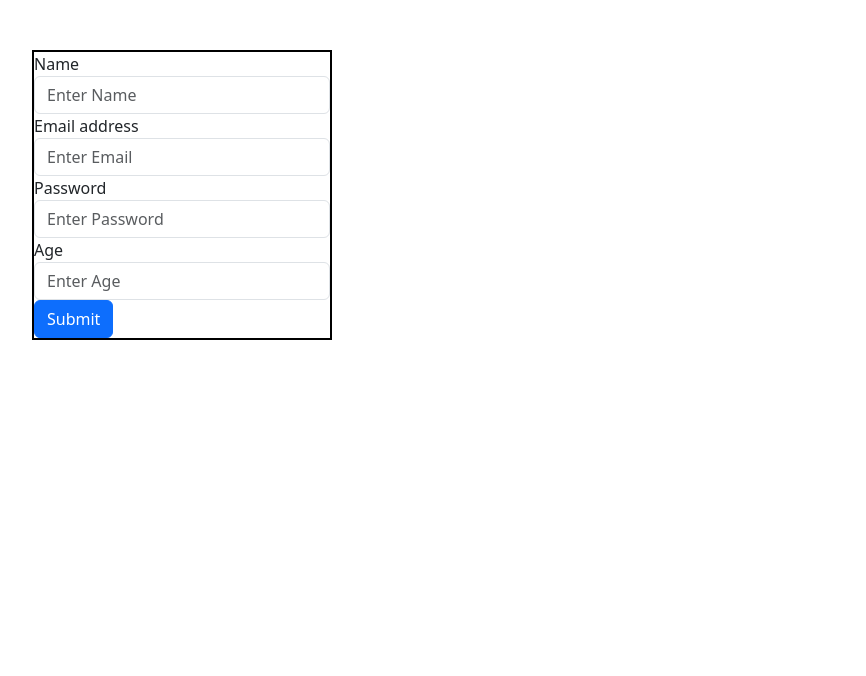
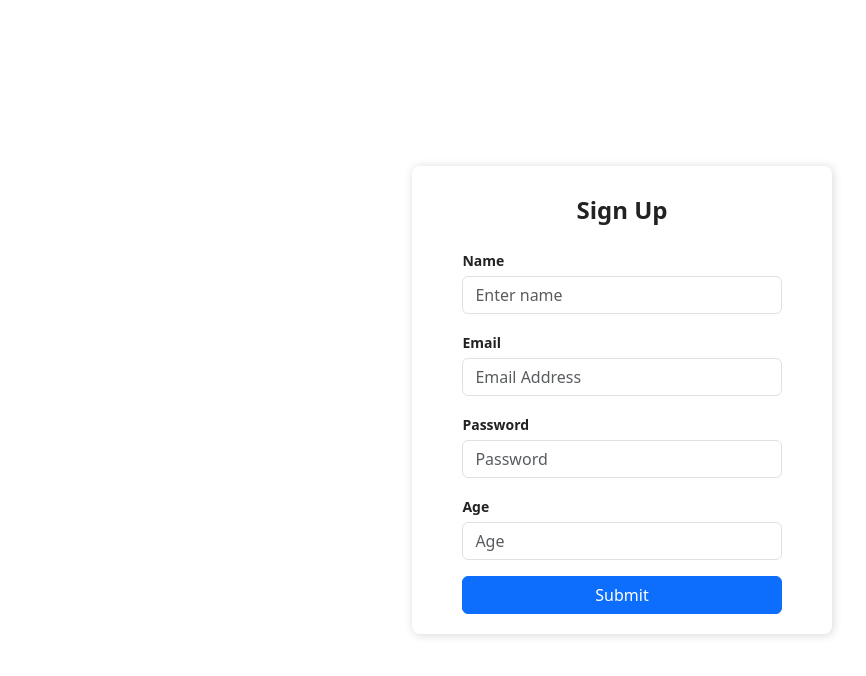
Before and after one commit to devMali/Fullstack_app, a React (Create React App) app in the folder frontend/: page /create in a window 1280 px wide. Shown: the top 676 px of the page, without its empty margins (18-884 px from the left). Built offline with nearby package versions, Linux system fonts and the light colour scheme.

Commit message:
Added the signin and signup forms designs and handles different errors

```diff
--- a/frontend/src/App.css
+++ b/frontend/src/App.css
@@ -1,37 +1,40 @@
+
 .App {
+  background-color: white;
 }
 
-.App-logo {
-  height: 40vmin;
-  pointer-events: none;
+.Auth-form-container {
+  display: flex;
+  justify-content: center;
+  align-items: center;
+  width: 100vw;
+  height: 100vh;
 }
 
-@media (prefers-reduced-motion: no-preference) {
-  .App-logo {
-    animation: App-logo-spin infinite 20s linear;
-  }
+.Auth-form {
+  width: 420px;
+  box-shadow: rgb(0 0 0 / 16%) 1px 1px 10px;
+  padding-top: 30px;
+  padding-bottom: 20px;
+  border-radius: 8px;
+  background-color: white;
 }
 
-.App-header {
-  background-color: #282c34;
-  min-height: 100vh;
-  display: flex;
-  flex-direction: column;
-  align-items: center;
-  justify-content: center;
-  font-size: calc(10px + 2vmin);
-  color: white;
+.Auth-form-content {
+  padding-left: 12%;
+  padding-right: 12%;
 }
 
-.App-link {
-  color: #61dafb;
+.Auth-form-title {
+  text-align: center;
+  margin-bottom: 1em;
+  font-size: 24px;
+  color: rgb(34, 34, 34);
+  font-weight: 800;
 }
 
-@keyframes App-logo-spin {
-  from {
-    transform: rotate(0deg);
-  }
-  to {
-    transform: rotate(360deg);
-  }
+label {
+  font-size: 14px;
+  font-weight: 600;
+  color: rgb(34, 34, 34);
 }
--- a/frontend/src/App.js
+++ b/frontend/src/App.js
@@ -4,7 +4,9 @@ import { BrowserRouter,Routes,Route } from 'react-router-dom';
 import Users from './components/Users';
 import Create from './components/Create';
 import Update from './components/Update';
+import Login from './components/Login';
 import 'bootstrap/dist/css/bootstrap.min.css';
+
 function App() {
   return (
     <div className="App">
@@ -12,6 +14,7 @@ function App() {
         <Routes>
           <Route path='/' element={<Users />}></Route>
           <Route path='/create' element={<Create/>}></Route>
+          <Route path='/login' element={<Login/>}></Route>
           <Route path='/update/:id' element={<Update/>}></Route>
         </Routes>
       </BrowserRouter>
--- a/frontend/src/components/Create.js
+++ b/frontend/src/components/Create.js
@@ -18,45 +18,71 @@ const Create = () => {
     }
     const handleSubmit = (e) => {
         e.preventDefault()
-        axios.post("http://localhost:3031/create",data)
+       const response = axios.post("http://localhost:3031/create",data)
         .then(result => {
             console.log(result);
             navigate('/')
         })
-        .catch(err => console.log(err))
+        .catch((err) => {
+            if(err.response){
+                const code = err.response.status;
+
+                if(code == 409){
+                    alert("User already exists")
+                }if(code == 400){
+                    alert("All inputs are required")
+                }
+            }
+        })
     }
   return (
-    <div style={{width:'300px',margin:'50px',border:'2px solid black'}}>
-
-        <form onSubmit={handleSubmit}>
-
-            <div class="form-group">
-                <label for="exampleInputName">Name</label>
-                <input type="text" class="form-control" id="exampleInputName" placeholder="Enter Name"
-                onChange={(e) => setName(e.target.value)} required />
-            </div>
-
-            <div class="form-group">
-                <label for="exampleInputEmail1">Email address</label>
-                <input type="email" class="form-control" id="exampleInputEmail1" aria-describedby="emailHelp" placeholder="Enter Email"
-                onChange={(e) => setEmail(e.target.value)} required />
-            </div>
-
-            <div class="form-group">
-                <label for="pass">Password</label>
-                <input type="password" class="form-control" id="pass"  placeholder="Enter Password"
-                onChange={(e) => setPass(e.target.value)} required />
-            </div>
-
-            <div class="form-group">
-                <label for="exampleInputPassword1">Age</label>
-                <input type="number" class="form-control" id="exampleInputPassword1" placeholder="Enter Age"
-                onChange={(e) => setAge(e.target.value)} required />
-            </div>
-
-            <button type="submit" class="btn btn-primary">Submit</button>
-        </form>
-
+    <div className="Auth-form-container">
+      <form onSubmit={handleSubmit} className="Auth-form">
+        <div className="Auth-form-content">
+          <h3 className="Auth-form-title">Sign Up</h3>
+          <div className="form-group mt-3">
+            <label>Name</label>
+            <input
+              type="text"
+              className="form-control mt-1"
+              placeholder="Enter name"
+              onChange={(e) => setName(e.target.value)} required
+            />
+          </div>
+          <div className="form-group mt-3">
+            <label>Email</label>
+            <input
+              type="email"
+              className="form-control mt-1"
+              placeholder="Email Address"
+              onChange={(e) => setEmail(e.target.value)} required
+            />
+          </div>
+          <div className="form-group mt-3">
+            <label>Password</label>
+            <input
+              type="password"
+              className="form-control mt-1"
+              placeholder="Password"
+              onChange={(e) => setPass(e.target.value)} required
+            />
+          </div>
+          <div className="form-group mt-3">
+            <label>Age</label>
+            <input
+              type="number"
+              className="form-control mt-1"
+              placeholder="Age"
+              onChange={(e) => setAge(e.target.value)} required
+            />
+          </div>
+          <div className="d-grid gap-2 mt-3">
+            <button type="submit" className="btn btn-primary">
+              Submit
+            </button>
+          </div>
+        </div>
+      </form>
     </div>
   )
 }
--- /dev/null
+++ b/frontend/src/components/Login.js
@@ -0,0 +1,38 @@
+import React from 'react'
+import '../App.css'
+const Login = () => {
+  return (
+
+    <div className="Auth-form-container">
+      <form className="Auth-form">
+        <div className="Auth-form-content">
+          <h3 className="Auth-form-title">Sign In</h3>
+          <div className="form-group mt-3">
+            <label>Email address</label>
+            <input
+              type="email"
+              className="form-control mt-1"
+              placeholder="Enter email"
+            />
+          </div>
+          <div className="form-group mt-3">
+            <label>Password</label>
+            <input
+              type="password"
+              className="form-control mt-1"
+              placeholder="Enter password"
+            />
+          </div>
+          <div className="d-grid gap-2 mt-3">
+            <button type="submit" className="btn btn-primary">
+              Submit
+            </button>
+          </div>
+        </div>
+      </form>
+    </div>
+
+  )
+}
+
+export default Login
--- a/frontend/src/components/Users.js
+++ b/frontend/src/components/Users.js
@@ -7,6 +7,7 @@ const Users = () => {
     const [users,setUsers] = useState([])
 
     const cent = {
+        display:'flex',
         justifyContent: 'center',
         alignItems: 'center',
     }
@@ -34,13 +35,16 @@ const Users = () => {
   return (
     <>
     <br /><br /><br />
-    <h2>User Data</h2>
+    <h2 style={{textAlign:'center'}}>User Data</h2>
     <br />
     <br />
     <div style={cent}>
-    <Link to='/create' className='btn btn-primary' style={cent}>Add</Link>
-
-      <table className='table tbl-stripped' style={{width:'max-content',border : '2px solid red'}} cellPadding={'10px'} cellSpacing={'10px'}>
+       <div> <Link to='/create' className='btn btn-primary' style={cent}>Registration</Link></div>
+       &nbsp;&nbsp;&nbsp; <div><Link to='/login' className='btn btn-primary' style={cent}>Login</Link></div>
+    </div>
+<br />
+    <div style={cent}>
+    <table className='table tbl-stripped' style={{width:'max-content',border : '2px solid red'}} cellPadding={'10px'} cellSpacing={'10px'}>
       <thead>
         <tr>
             <th>Name</th>
@@ -57,7 +61,7 @@ const Users = () => {
                         <td>{user.email}</td>
                         <td>{user.age}</td>
                         <td>
-                           <Link to={`update/${user._id}`}> <button className='btn btn-info'>Edit</button> </Link>
+                           <Link to={`update/${user._id}`}> <button className='btn btn-warning'>Edit</button> </Link>
                             <button className='btn btn-danger' onClick={(e) => handleDelete(user._id)}>Delete</button>
                         </td>
                     </tr>
```
